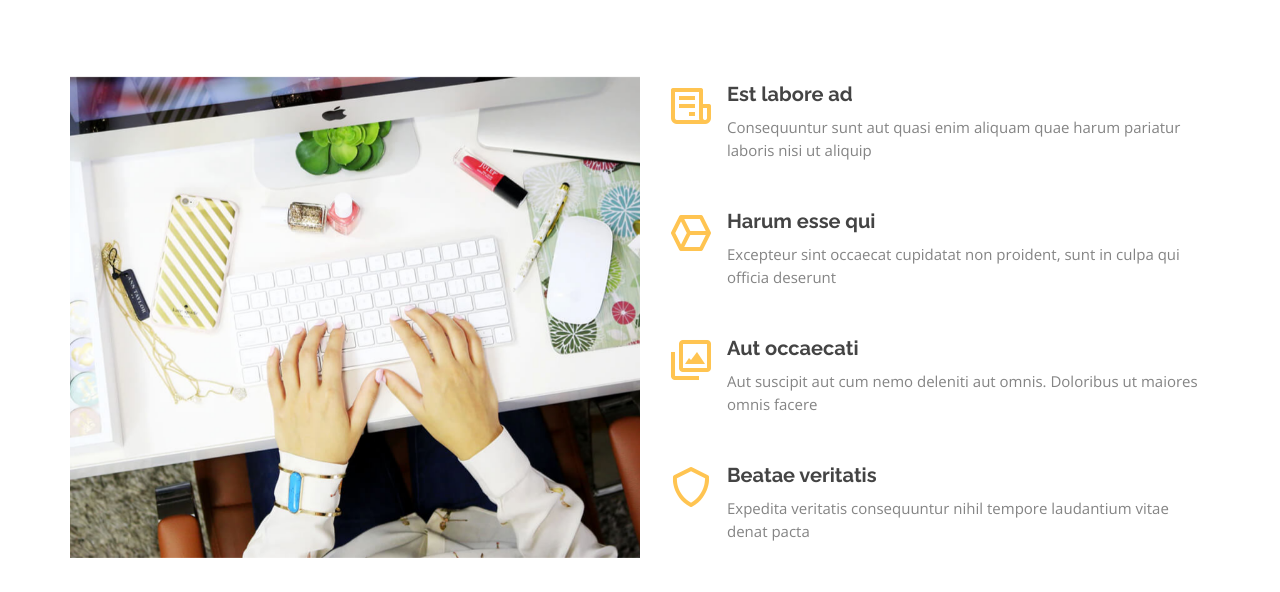
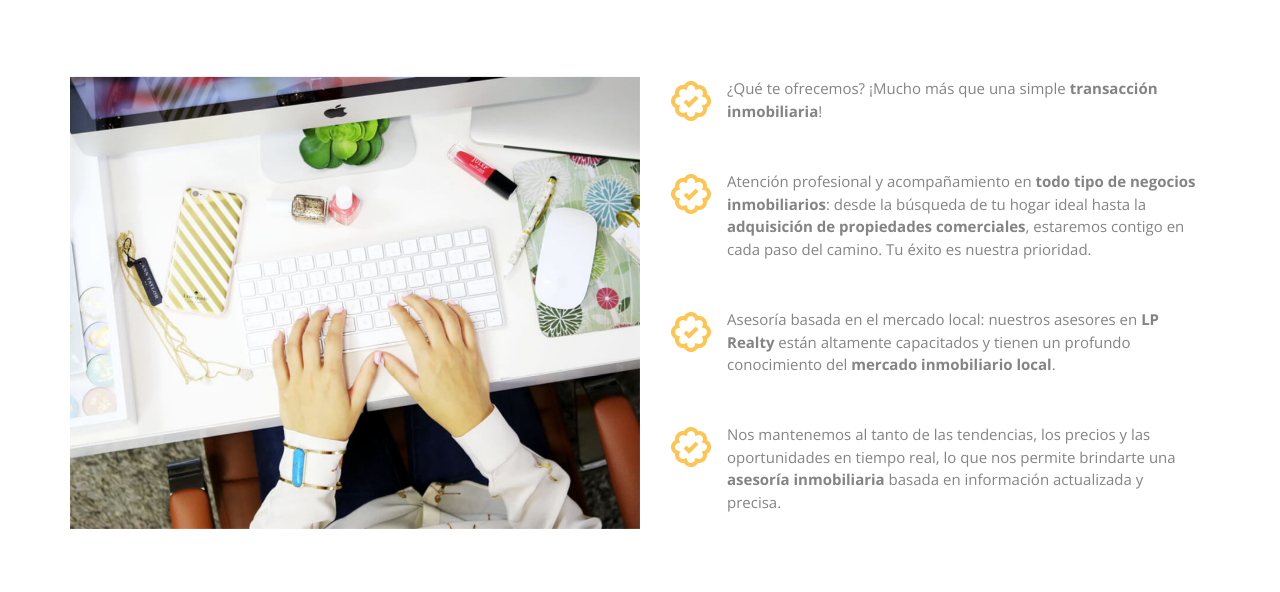
Before and after one commit to luiznaiper/panama, a plain HTML site: page index.html in a window 1280 px wide. Shown: the part 1273-1865 px from the top of the page. Drawn offline with nearby package versions, Linux system fonts and the light colour scheme.

```diff
--- a/index.html
+++ b/index.html
@@ -189,11 +189,10 @@
                 data-aos="zoom-in"
                 data-aos-delay="150"
               >
-                <i class="bx bx-receipt"></i>
-                <h4>Est labore ad</h4>
+                <i class="bx bx-badge-check"></i>
                 <p>
-                  Consequuntur sunt aut quasi enim aliquam quae harum pariatur
-                  laboris nisi ut aliquip
+                  ¿Qué te ofrecemos? ¡Mucho más que una simple
+                  <strong>transacción inmobiliaria</strong>!
                 </p>
               </div>
               <div
@@ -201,11 +200,14 @@
                 data-aos="zoom-in"
                 data-aos-delay="150"
               >
-                <i class="bx bx-cube-alt"></i>
-                <h4>Harum esse qui</h4>
+                <i class="bx bx-badge-check"></i>
                 <p>
-                  Excepteur sint occaecat cupidatat non proident, sunt in culpa
-                  qui officia deserunt
+                  Atención profesional y acompañamiento en
+                  <strong>todo tipo de negocios inmobiliarios</strong>: desde la
+                  búsqueda de tu hogar ideal hasta la
+                  <strong>adquisición de propiedades comerciales</strong>,
+                  estaremos contigo en cada paso del camino. Tu éxito es nuestra
+                  prioridad.
                 </p>
               </div>
               <div
@@ -213,11 +215,12 @@
                 data-aos="zoom-in"
                 data-aos-delay="150"
               >
-                <i class="bx bx-images"></i>
-                <h4>Aut occaecati</h4>
+                <i class="bx bx-badge-check"></i>
                 <p>
-                  Aut suscipit aut cum nemo deleniti aut omnis. Doloribus ut
-                  maiores omnis facere
+                  Asesoría basada en el mercado local: nuestros asesores en
+                  <strong>LP Realty</strong> están altamente capacitados y
+                  tienen un profundo conocimiento del
+                  <strong> mercado inmobiliario local</strong>.
                 </p>
               </div>
               <div
@@ -225,11 +228,12 @@
                 data-aos="zoom-in"
                 data-aos-delay="150"
               >
-                <i class="bx bx-shield"></i>
-                <h4>Beatae veritatis</h4>
+                <i class="bx bx-badge-check"></i>
                 <p>
-                  Expedita veritatis consequuntur nihil tempore laudantium vitae
-                  denat pacta
+                  Nos mantenemos al tanto de las tendencias, los precios y las
+                  oportunidades en tiempo real, lo que nos permite brindarte una
+                  <strong>asesoría inmobiliaria</strong> basada en información
+                  actualizada y precisa.
                 </p>
               </div>
             </div>
```
